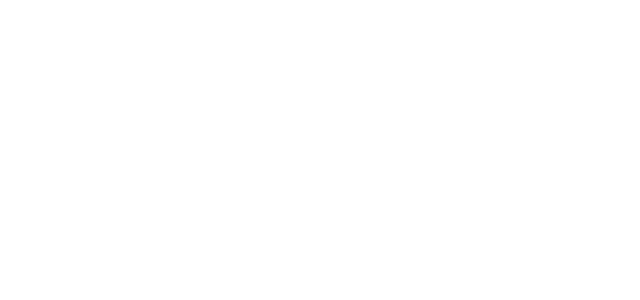
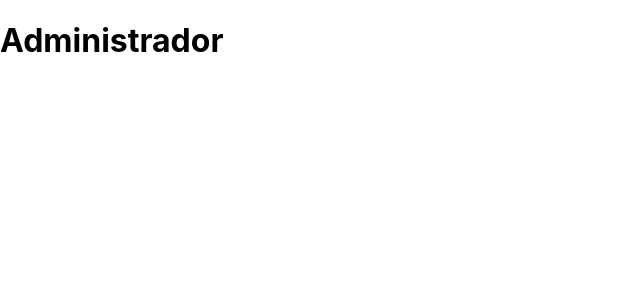
Before and after one commit to jorgezup/delivery-app, a React (Create React App) app in the folder front-end/: page /admin/manage in a window 1280 px wide. Shown: the top 300 px of the page, without its empty margins (0-640 px from the left). Built offline with nearby package versions, Linux system fonts and the light colour scheme.

Commit message:
feat: inicia a rota de administrador

```diff
--- a/front-end/src/App.js
+++ b/front-end/src/App.js
@@ -1,5 +1,6 @@
 import React from 'react';
 import { BrowserRouter, Route, Switch } from 'react-router-dom';
+import Admin from './Pages/Admin';
 import Custumer from './Pages/Customer';
 import Login from './Pages/Login';
 import Seller from './Pages/Seller';
@@ -13,6 +14,7 @@
           <Route path="/login" component={ Login } />
           <Route path="/customer/products" component={ Custumer } />
           <Route path="/seller/orders" component={ Seller } />
+          <Route path="/admin/manage" component={ Admin } />
         </Switch>
       </BrowserRouter>
     </div>
--- /dev/null
+++ b/front-end/src/Pages/Admin.js
@@ -0,0 +1,11 @@
+import React from 'react';
+
+function Admin() {
+  return (
+    <div>
+      <h1>Administrador</h1>
+    </div>
+  );
+}
+
+export default Admin;
```
